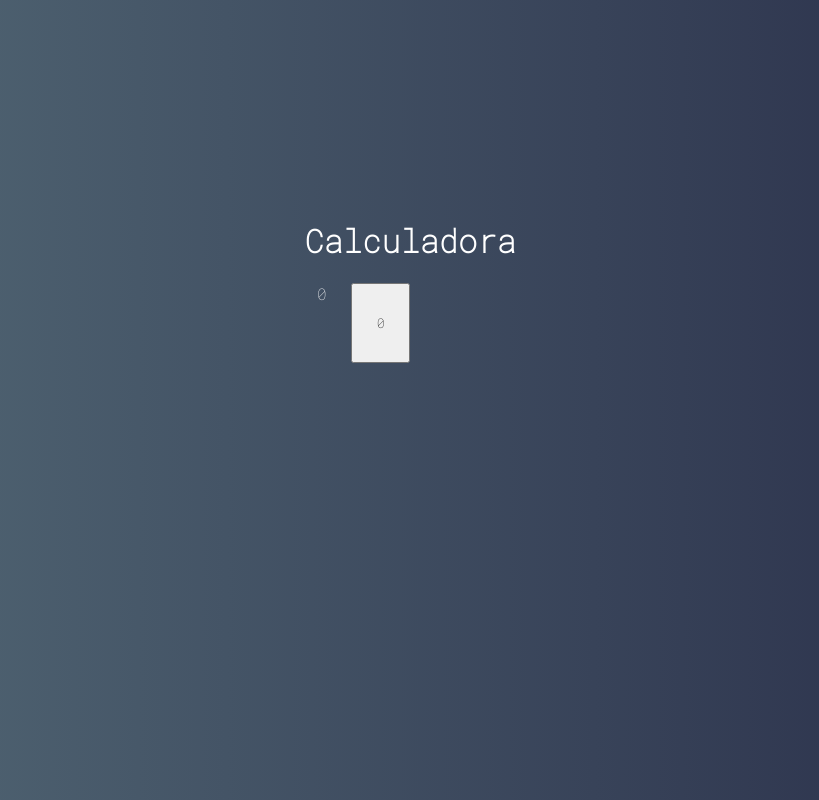
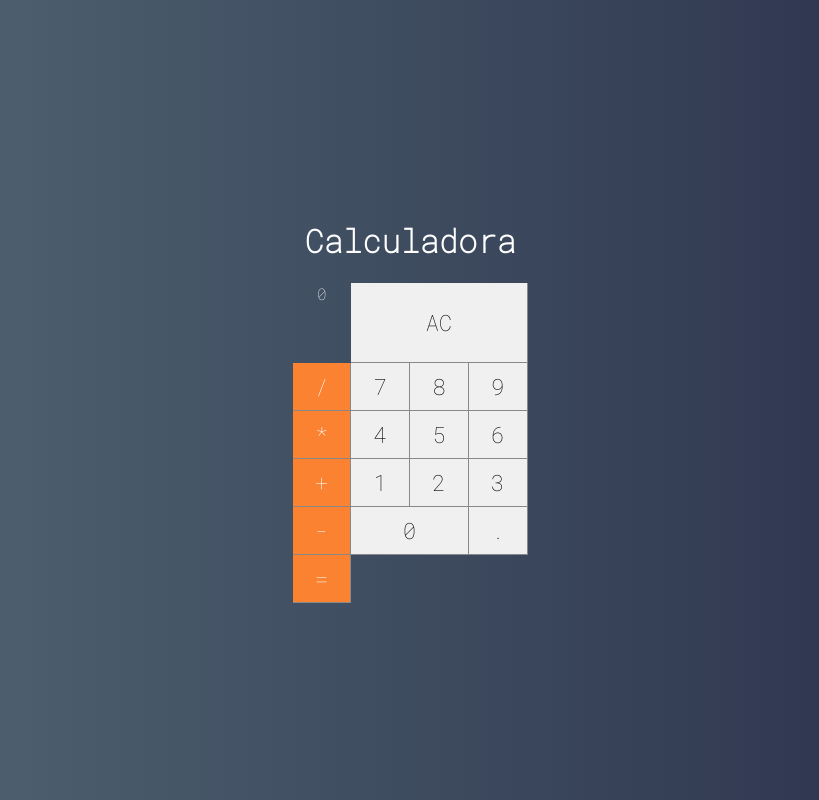
Before and after one commit to lcbessa/calculadora-vue, a Vue app in the folder calculator/: page / in a window 1280 px wide. Shown: the whole page, without its empty margins (230-1049 px from the left). Built offline with nearby package versions, Linux system fonts and the light colour scheme; the HTML template or start-up script is replaced by a standard one.

Commit message:
Seção 20: 335. Componente Botão #01

```diff
--- a/calculator/src/components/ComponenteButton.vue
+++ b/calculator/src/components/ComponenteButton.vue
@@ -1,10 +1,47 @@
 <template>
-  <button class="button">0</button>
+  <button class="button" :class="{ double, triple, operation }">
+    {{ label }}
+  </button>
 </template>
 
 <script>
-export default {};
+export default {
+  props: {
+    label: {},
+    operation: { type: Boolean },
+    double: { type: Boolean },
+    triple: { type: Boolean },
+  },
+};
 </script>
 
 <style>
+:root {
+  --bg-button: #f0f0f0;
+  --border-button: solid 1px #888;
+}
+.button {
+  font-size: 1.4em;
+  background-color: var(--bg-button);
+  border: none;
+  border-right: var(--border-button);
+  border-bottom: var(--border-button);
+  outline: none;
+}
+.button:active {
+  background-color: #ccc;
+}
+.button.double {
+  grid-column: span 2;
+}
+.button.triple {
+  grid-column: span 3;
+}
+.button.operation {
+  background-color: #fa8231;
+  color: #fff;
+}
+.button.operation:active {
+  background-color: #fa8231cc;
+}
 </style>
--- a/calculator/src/main/ComponenteCalculator.vue
+++ b/calculator/src/main/ComponenteCalculator.vue
@@ -1,7 +1,23 @@
 <template>
   <div class="calculator">
     <ComponenteDisplay />
-    <ComponenteButton />
+    <ComponenteButton label="AC" triple />
+    <ComponenteButton label="/" operation />
+    <ComponenteButton label="7" />
+    <ComponenteButton label="8" />
+    <ComponenteButton label="9" />
+    <ComponenteButton label="*" operation />
+    <ComponenteButton label="4" />
+    <ComponenteButton label="5" />
+    <ComponenteButton label="6" />
+    <ComponenteButton label="+" operation />
+    <ComponenteButton label="1" />
+    <ComponenteButton label="2" />
+    <ComponenteButton label="3" />
+    <ComponenteButton label="-" operation />
+    <ComponenteButton label="0" double />
+    <ComponenteButton label="." />
+    <ComponenteButton label="=" operation />
   </div>
 </template>
 
```
